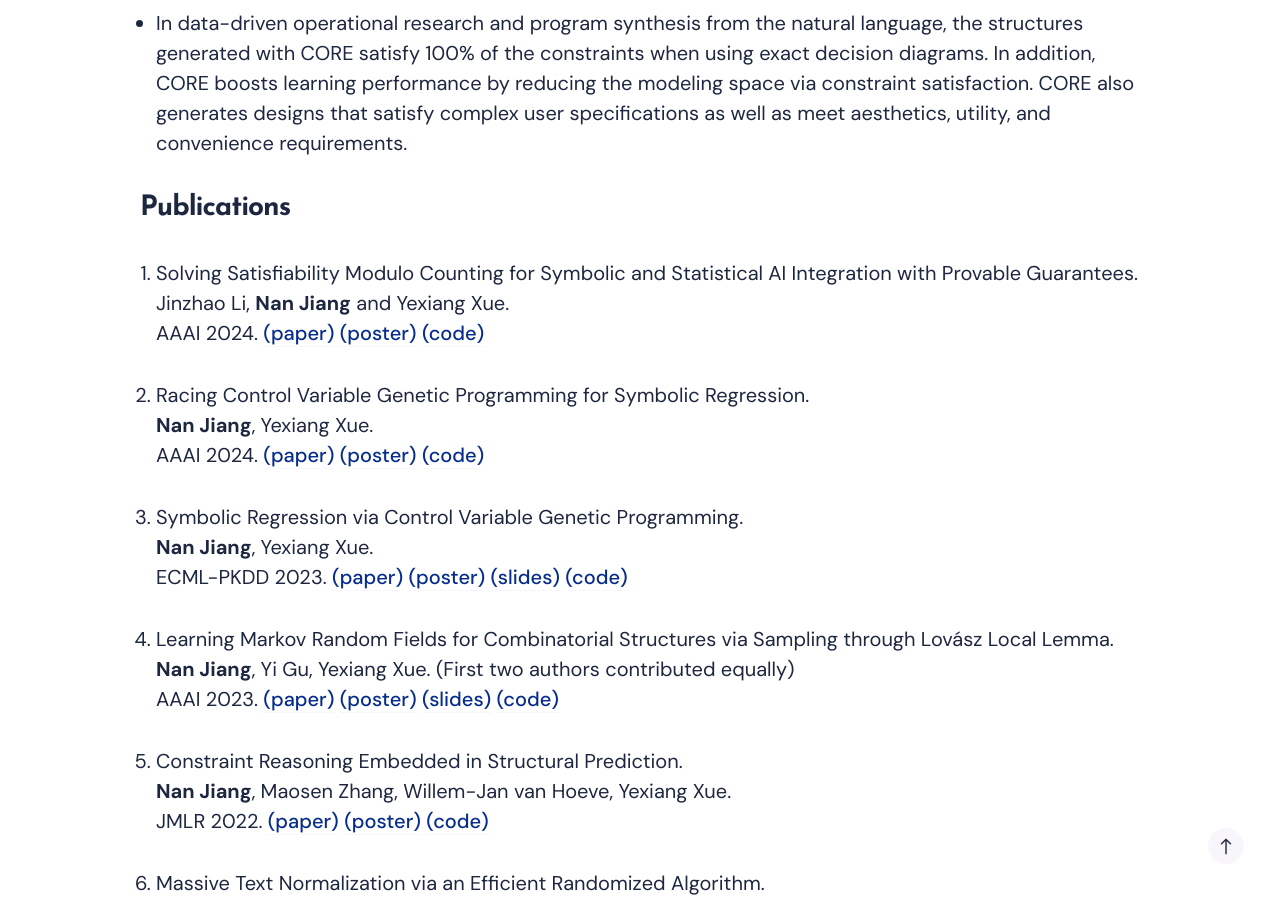
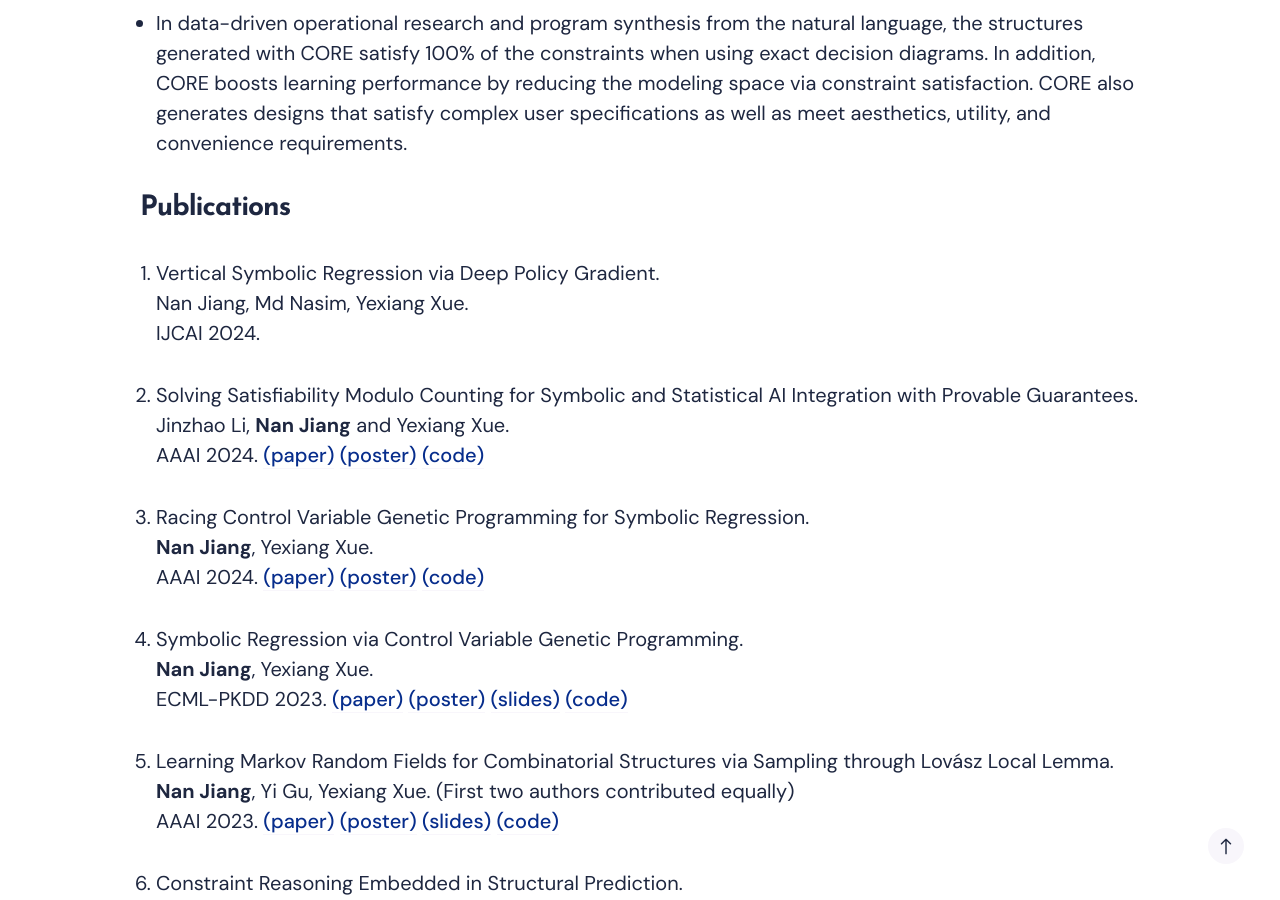
Before and after one commit to jiangnanhugo/jiangnanhugo.github.io, a Jekyll site: the page built from _pages/about.md, in a window 1280 px wide and 900 px high, scrolled down 1854 px. Built offline with Jekyll 4.4.1, drawn with Linux system fonts in a browser that asks for light colours; nearby versions of some CDN libraries.

Commit message:
local edits

```diff
--- a/_pages/about.md
+++ b/_pages/about.md
@@ -48,6 +48,10 @@ CORE also generates designs that satisfy complex user specifications as well as
 
 
 ## Publications
+
+14. Vertical Symbolic Regression via Deep Policy Gradient.\\
+Nan Jiang, Md Nasim, Yexiang Xue.\\
+IJCAI 2024.
 
 13. Solving Satisfiability Modulo Counting for Symbolic and Statistical AI Integration with Provable Guarantees.\\
 Jinzhao Li, **Nan Jiang** and Yexiang Xue.\\
```
